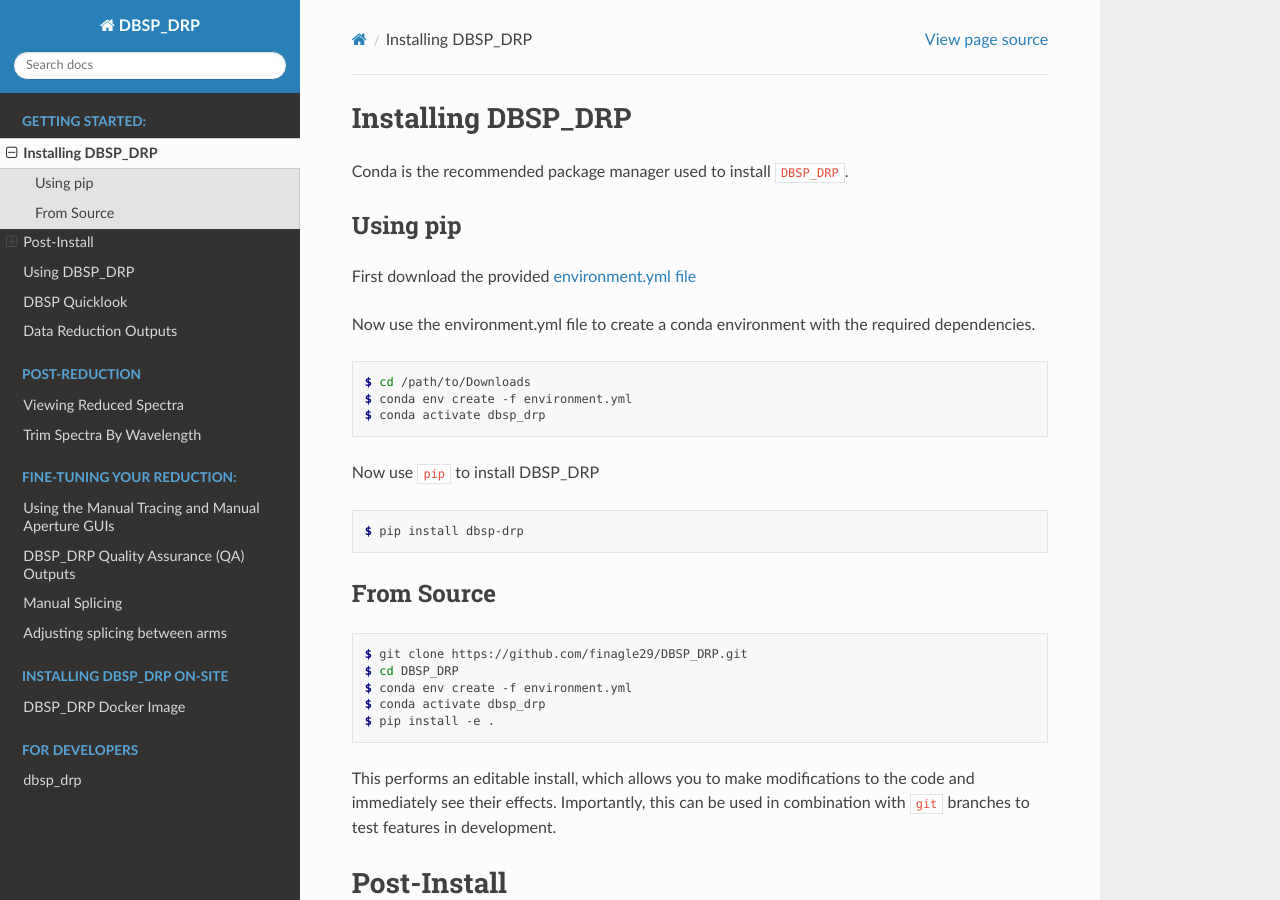
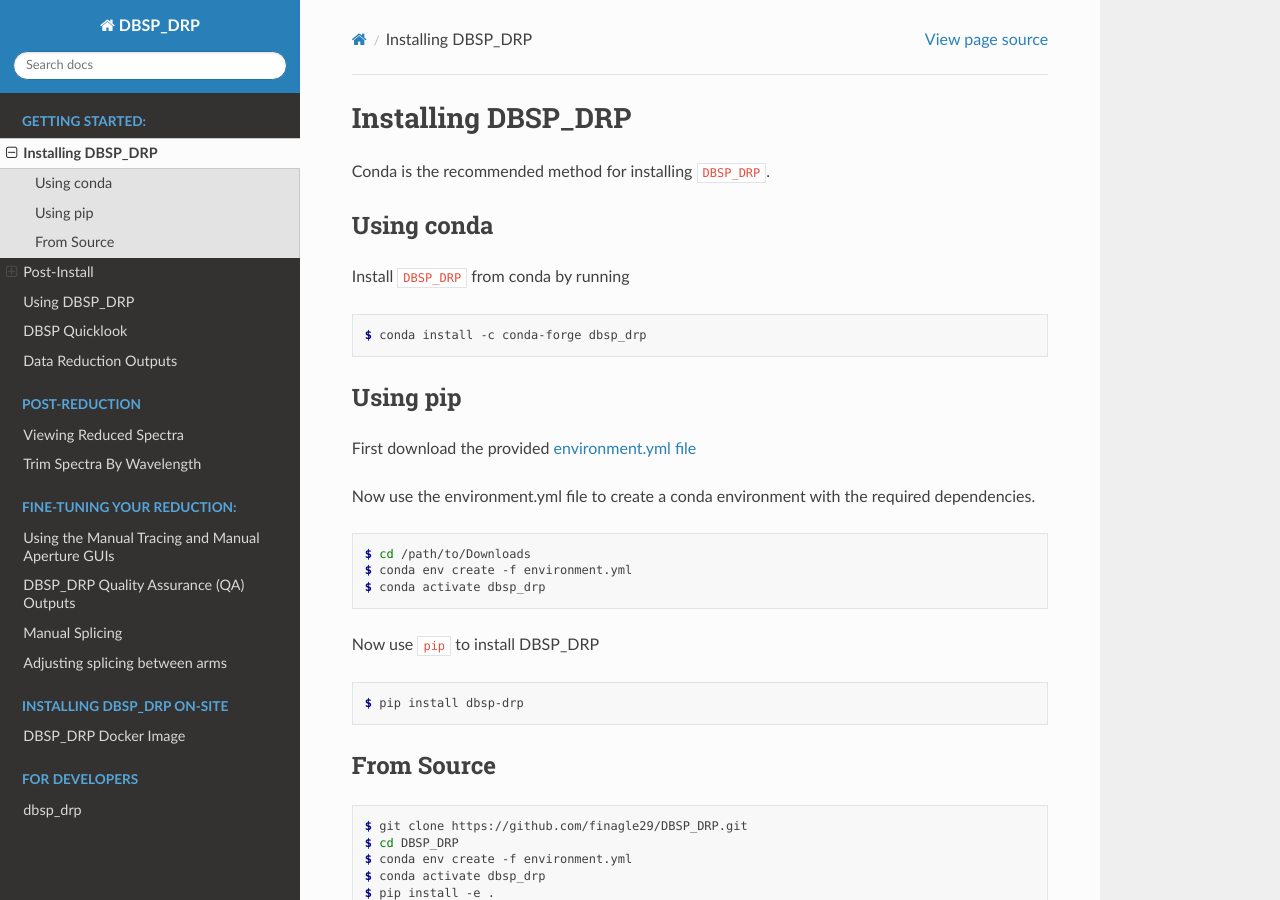
Before and after one commit to finagle29/DBSP_DRP, a Sphinx documentation site: the page built from docs/source/installing.rst, in a window 1280 px wide and 900 px high. Built offline with Sphinx 7.4.7 and the Read the Docs theme 2.0.0, drawn with Linux system fonts in a browser that asks for light colours; some of the changed text lies outside the part shown.

Commit message:
add conda install instructions

```diff
--- a/docs/source/installing.rst
+++ b/docs/source/installing.rst
@@ -2,7 +2,17 @@
 Installing DBSP_DRP
 *******************
 
-Conda is the recommended package manager used to install ``DBSP_DRP``.
+Conda is the recommended method for installing ``DBSP_DRP``.
+
+
+Using conda
+###########
+
+Install ``DBSP_DRP`` from conda by running
+
+.. code-block :: console
+
+    $ conda install -c conda-forge dbsp_drp
 
 Using pip
 #########
@@ -86,7 +96,7 @@
 The expected output of this command is a usage/help message for PypeIt, which
 confirms that PypeIt is installed correctly.
 
-Run some built-in tests for DBSP_DRP, including verification that the quicklook script works
+Run some built-in tests for ``DBSP_DRP``, including verification that the quicklook script works
 
 .. code-block:: console
 
```
